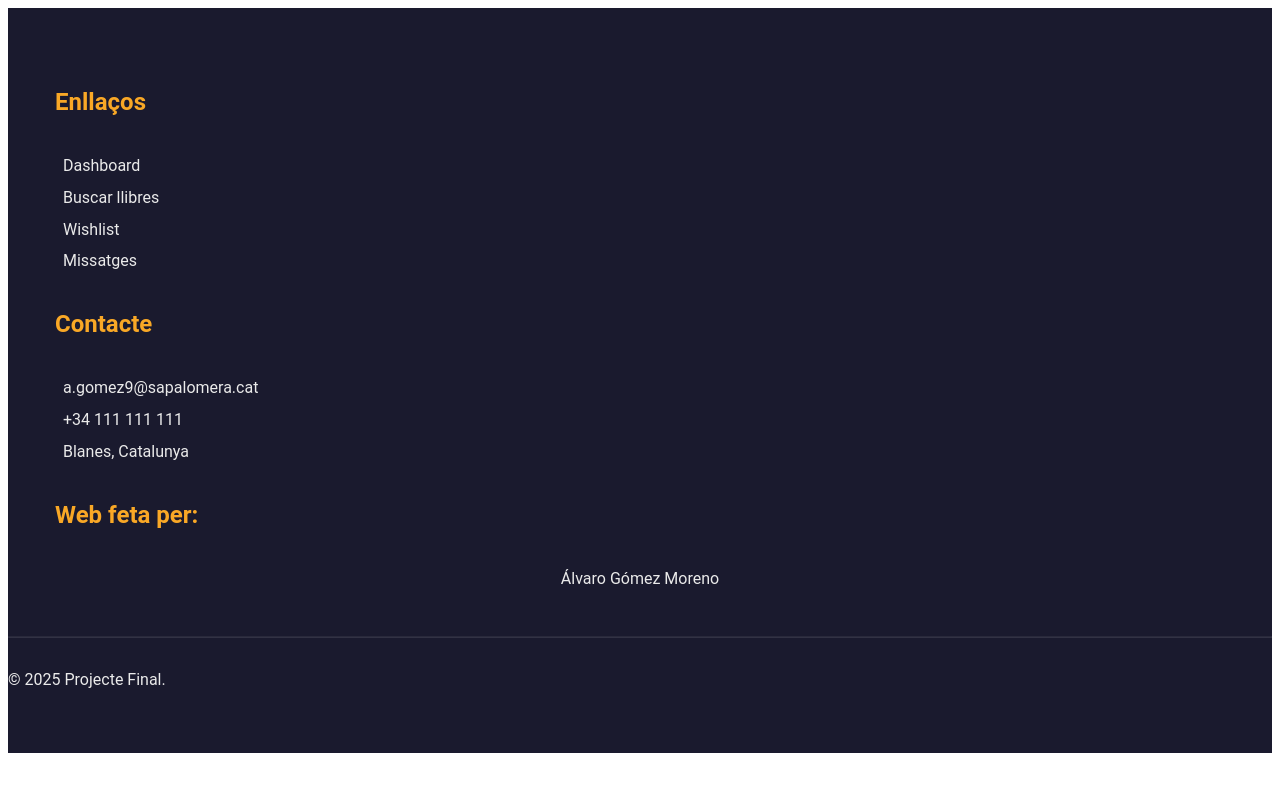
After one commit to AlvaroGomez23/1---PROJECTEFINAL, a Django app: template core/templates/footer.html in a window 1280 px wide. The commit adds this page. Run offline with Django 5.2, Linux system fonts and the light colour scheme; the template is opened without the code that fills it, so the values that code supplies are empty.

Commit message:
afegir footer al index i arreglar una mica la estètica dels carousels

```diff
--- /dev/null
+++ b/core/static/css/footer.css
@@ -0,0 +1,87 @@
+/* Footer general */
+.footer {
+    background-color: #1a1a2e; /* Fondo oscuro moderno */
+    color: #eaeaea; /* Texto claro */
+    padding: 3rem 0;
+    font-family: 'Roboto', sans-serif;
+}
+
+
+/* Nuevo CSS para columnas */
+.footer-column {
+    padding: 0 15px; /* Espaciado interno consistente con Bootstrap */
+    margin-bottom: 1rem;
+}
+
+/* Añadir esto para alinear verticalmente los títulos */
+.footer-title {
+    margin: 2rem;
+    font-size: 1.5rem;
+    font-weight: 700;
+    margin-bottom: 1.5rem;
+    color: #f9a826;
+    text-align: left; /* Alineación consistente */
+}
+
+/* Lista de enlaces */
+.footer-list {
+    margin: 2.5rem !important;
+    list-style: none;
+    padding: 0;
+    margin: 0;
+}
+
+.footer-list li {
+    margin-bottom: 0.8rem;
+}
+
+.footer-link {
+    color: #eaeaea;
+    text-decoration: none;
+    font-weight: 400;
+    font-size: 1rem;
+    transition: color 0.3s ease;
+}
+
+.footer-link:hover {
+    color: #f9a826; /* Color amarillo al pasar el ratón */
+}
+
+/* Redes sociales */
+.footer-social {
+    list-style: none;
+    padding: 0;
+    margin: 0;
+    display: flex;
+    gap: 1.5rem;
+    justify-content: center; /* Asegura que los íconos estén centrados */
+}
+
+.footer-social-link {
+    color: #eaeaea;
+    font-size: 1.8rem;
+    transition: transform 0.3s ease, color 0.3s ease;
+}
+
+.footer-social-link:hover {
+    color: #f9a826; /* Color amarillo al pasar el ratón */
+    transform: scale(1.2); /* Efecto de zoom */
+}
+
+/* Línea divisoria */
+.footer-divider {
+    border-color: rgba(255, 255, 255, 0.1);
+    margin: 2rem 0;
+}
+
+/* Responsive Design */
+@media (max-width: 768px) {
+    .footer-column {
+        flex: 100%; /* Las columnas ocupan todo el ancho */
+        margin-bottom: 2rem;
+    }
+
+    .footer-social {
+        justify-content: center; /* Asegura que los íconos estén centrados en dispositivos pequeños */
+    }
+}
--- /dev/null
+++ b/core/templates/footer.html
@@ -0,0 +1,49 @@
+{% load static %}
+<head>
+    <link rel="stylesheet" href="{% static 'css/footer.css' %}">
+</head>
+
+<footer class="footer">
+    <div class="container">
+        <div class="row justify-content-between"> <!-- Aseguramos que las columnas estén distribuidas adecuadamente -->
+
+            <!-- Sección de enlaces principales -->
+            <div class="col-md-4 footer-column mb-4">
+                <h5 class="footer-title">Enllaços</h5>
+                <ul class="footer-list">
+                    <li><a href="{% url 'dashboard' %}" class="footer-link">Dashboard</a></li>
+                    <li><a href="{% url 'books' %}" class="footer-link">Buscar llibres</a></li>
+                    <li><a href="{% url 'wishlist' %}" class="footer-link">Wishlist</a></li>
+                    <li><a href="{% url 'inbox' %}" class="footer-link">Missatges</a></li>
+                </ul>
+            </div>
+
+            <!-- Sección de contacto -->
+            <div class="col-md-4 footer-column mb-4">
+                <h5 class="footer-title">Contacte</h5>
+                <ul class="footer-list">
+                    <li><i class="fas fa-envelope"></i> <a href="mailto:a.gomez9@sapalomera.cat" class="footer-link">a.gomez9@sapalomera.cat</a></li>
+                    <li><i class="fas fa-phone"></i> +34 111 111 111  </li>
+                    <li><i class="fas fa-map-marker-alt"></i> Blanes, Catalunya</li>
+                </ul>
+            </div>
+
+            <!-- Sección de redes sociales -->
+            <div class="col-md-4 footer-column mb-4">
+                <h5 class="footer-title">Web feta per:</h5>
+                <ul class="footer-social">
+                    <p>Álvaro Gómez Moreno</p>
+                </ul>
+            </div>
+
+        </div>
+
+        <!-- Línea divisoria -->
+        <hr class="footer-divider">
+
+        <!-- Copyright -->
+        <div class="text-center">
+            <p class="mb-0">&copy; 2025 Projecte Final.</p>
+        </div>
+    </div>
+</footer>
```
Also changed, not shown: core/templates/index.html (+80 -71 lines), core/static/img/logo.png (renamed from media/img/logo.png).
